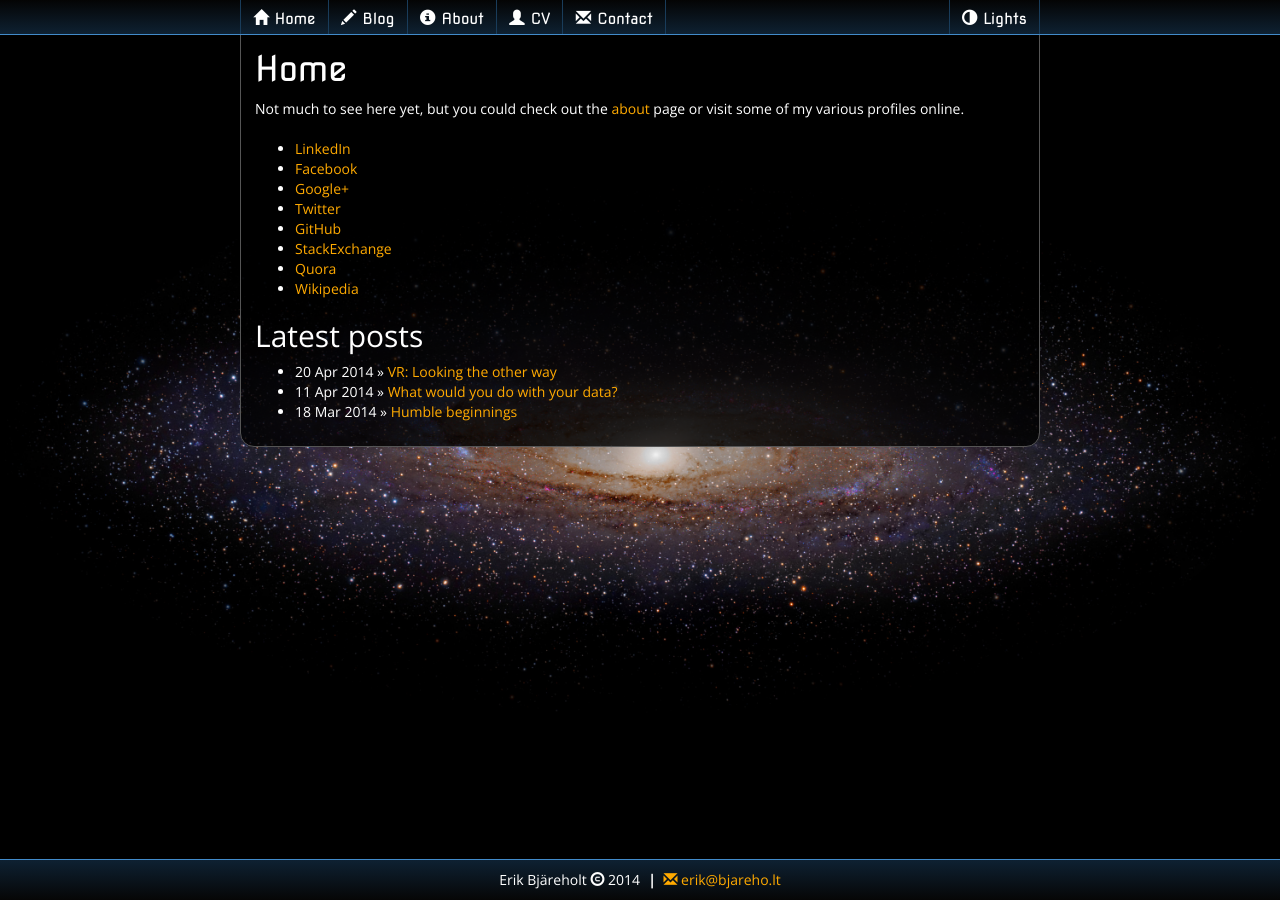
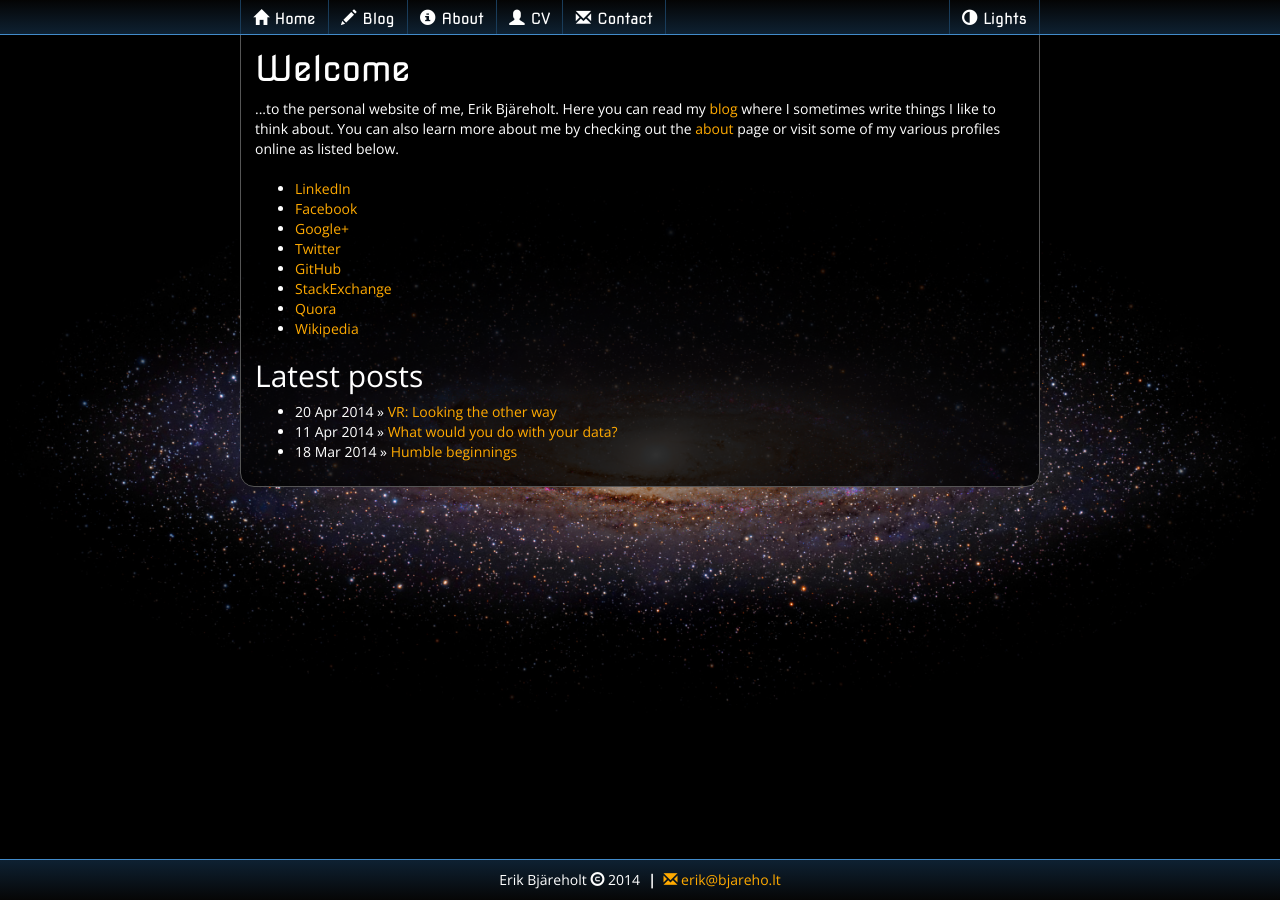
Before and after one commit to ErikBjare/ErikBjare.github.io, a Jekyll site: the page built from index.html, in a window 1280 px wide. Built offline with Jekyll 4.4.1, drawn with Linux system fonts in a browser that asks for light colours; nearby versions of some CDN libraries; Markdown is read by kramdown in place of the engine named in the settings.

Commit message:
Updates to index.html

```diff
--- a/index.html
+++ b/index.html
@@ -3,8 +3,8 @@
 title: Home
 ---
         <div class="section" id="home">
-            <h1>Home</h1>
-            Not much to see here yet, but you could check out the <a href="/about/">about</a> page or visit some of my various profiles online.
+            <h1>Welcome</h1>
+            ...to the personal website of me, Erik Bj&auml;reholt. Here you can read my <a href="/blog">blog</a> where I sometimes write things I like <!-- (or feel obliged) --> to think about. You can also learn more about me by checking out the <a href="/about/">about</a> page or visit some of my various profiles online as listed below.
             <br><br>
 
             <ul>
```
